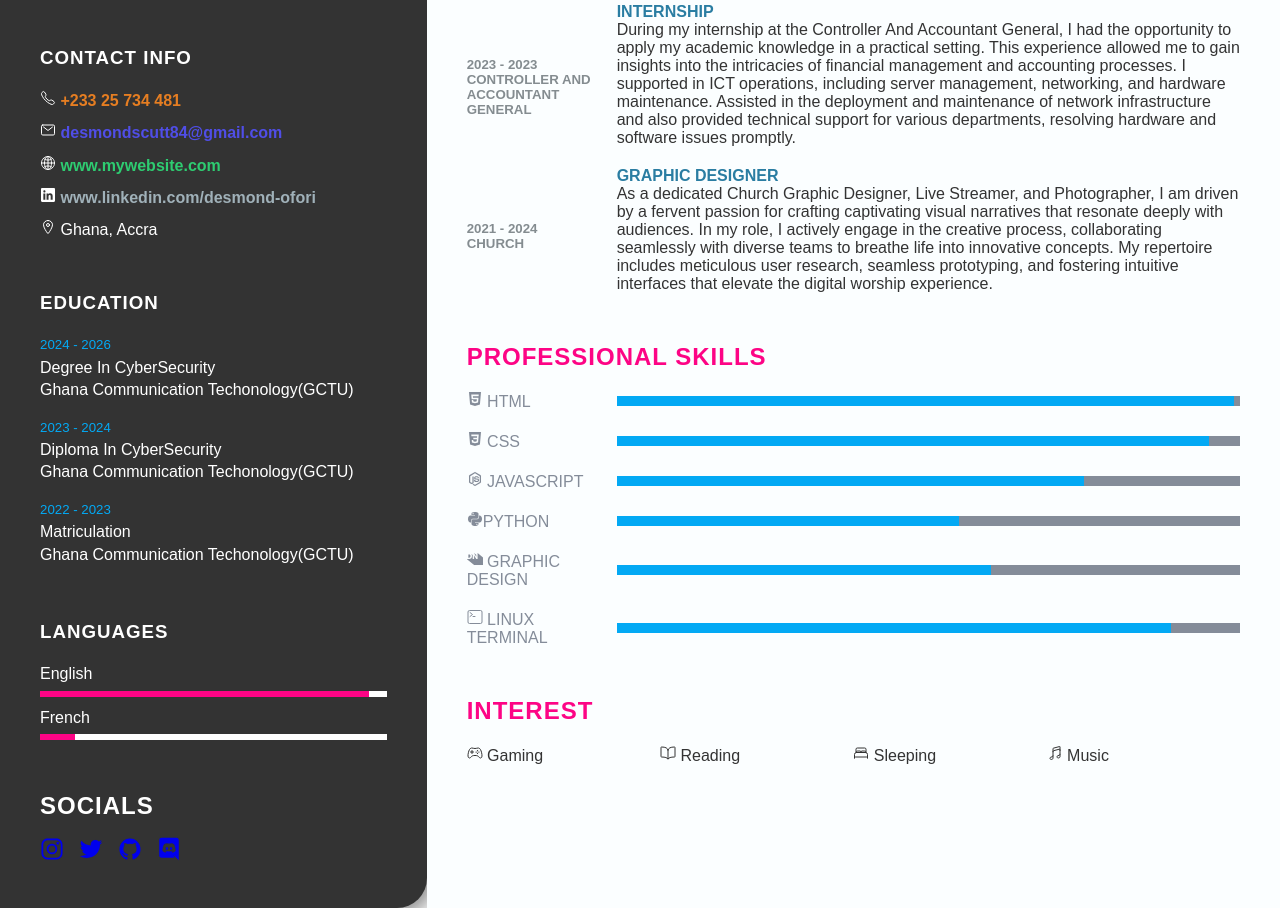
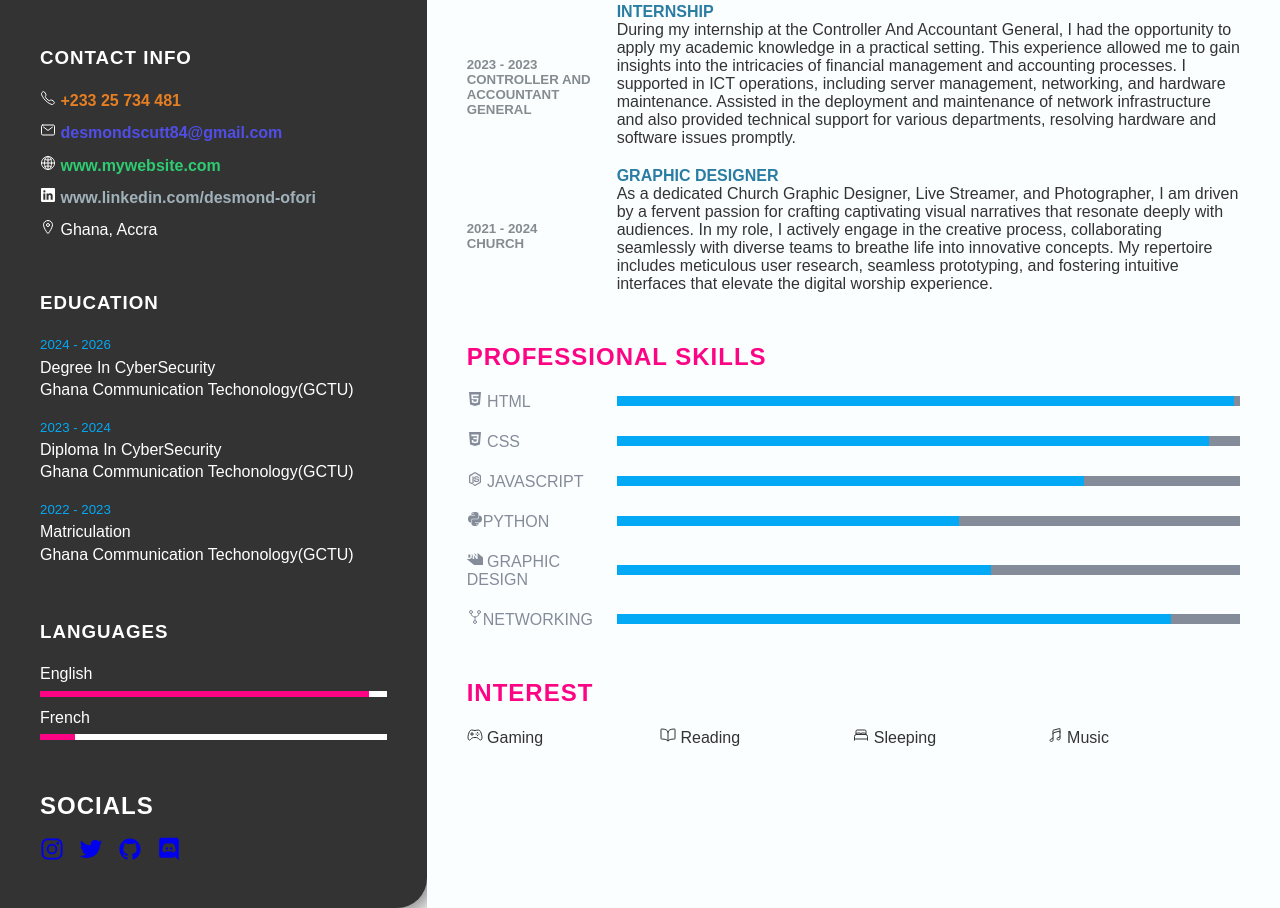
Before and after one commit to Desofori/Resume, a plain HTML site: page index.html in a window 1280 px wide. Shown: the part 463-1371 px from the top of the page. Drawn offline with nearby package versions, Linux system fonts and the light colour scheme.

Commit message:
Update index.html

```diff
--- a/index.html
+++ b/index.html
@@ -199,7 +199,7 @@
                     </div>
                 </div>
                 <div class="box">
-                    <h4><ion-icon name="terminal-outline"></ion-icon> Linux Terminal</h4>
+                    <h4><ion-icon name="git-network-outline"></ion-icon>Networking </h4>
                     <div class="percent">
                         <div style="width: 89%;"></div>
                     </div>
```
